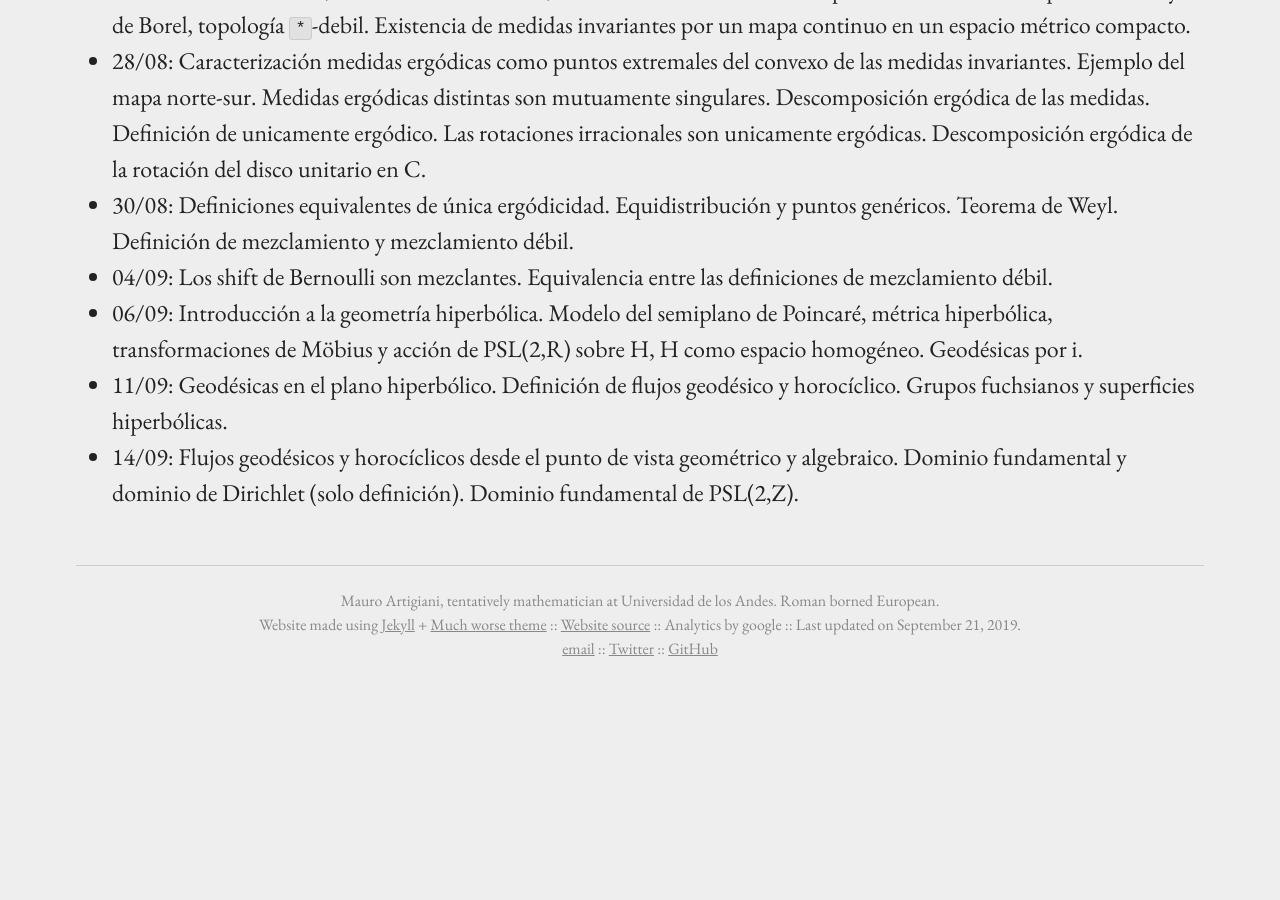
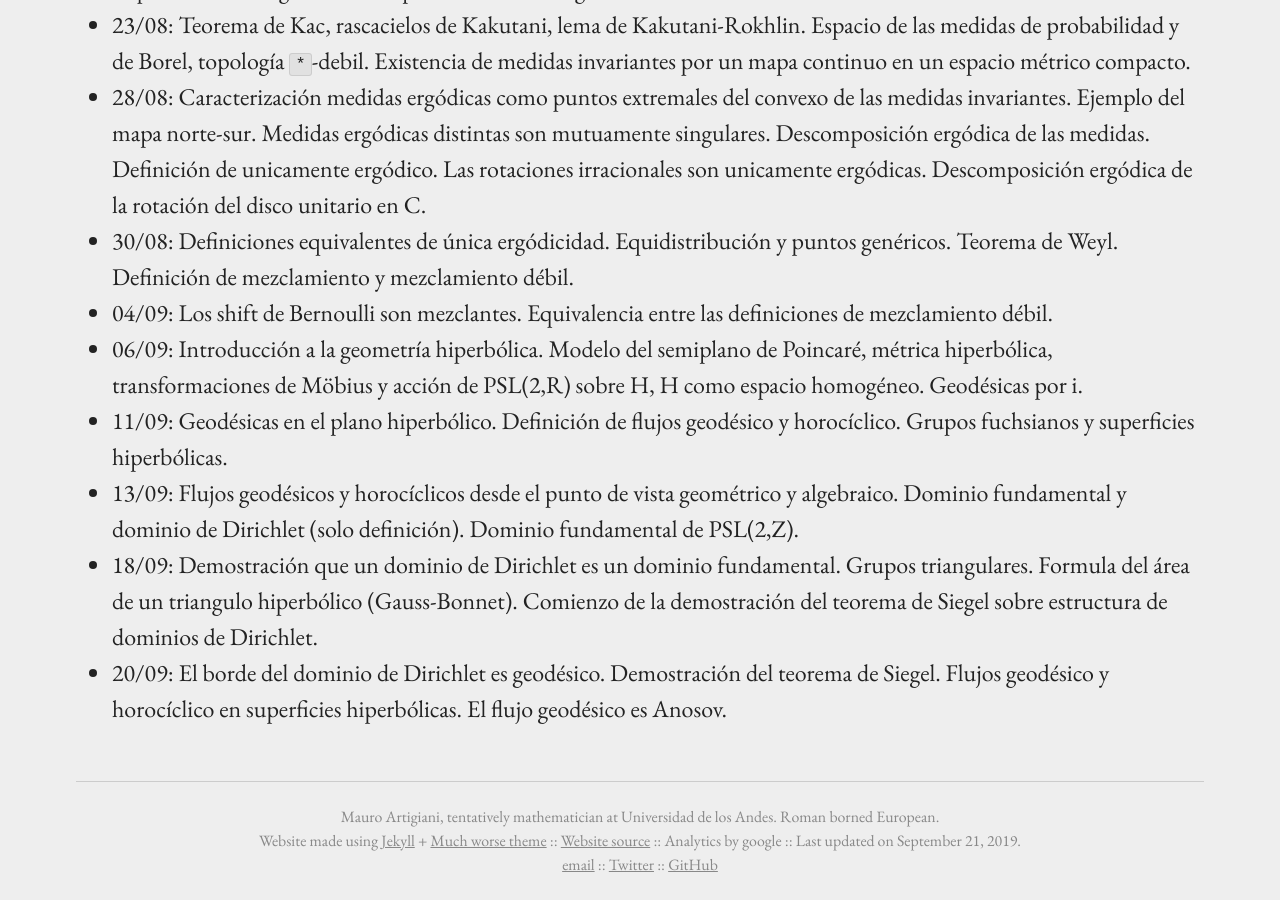
Before and after one commit to m-artigiani/m-artigiani.github.io, a Jekyll site: the page built from _pages/te20192.md, in a window 1280 px wide and 900 px high, scrolled down 2368 px. Built offline with Jekyll 4.4.1, drawn with Linux system fonts in a browser that asks for light colours; before the commit the page ends 3052 px from its top, so only the background shows below that.

Commit message:
Diary + HW

```diff
--- a/_pages/te20192.md
+++ b/_pages/te20192.md
@@ -53,4 +54,6 @@ _Image courtesy of Wikimedia._
 + 04/09: Los shift de Bernoulli son mezclantes. Equivalencia entre las definiciones de mezclamiento débil.
 + 06/09: Introducción a la geometría hiperbólica. Modelo del semiplano de Poincaré, métrica hiperbólica, transformaciones de Möbius y acción de PSL(2,R) sobre H, H como espacio homogéneo. Geodésicas por i.
 + 11/09: Geodésicas en el plano hiperbólico. Definición de flujos geodésico y horocíclico. Grupos fuchsianos y superficies hiperbólicas.
-+ 14/09: Flujos geodésicos y horocíclicos desde el punto de vista geométrico y algebraico. Dominio fundamental y dominio de Dirichlet (solo definición). Dominio fundamental de PSL(2,Z).
++ 13/09: Flujos geodésicos y horocíclicos desde el punto de vista geométrico y algebraico. Dominio fundamental y dominio de Dirichlet (solo definición). Dominio fundamental de PSL(2,Z).
++ 18/09: Demostración que un dominio de Dirichlet es un dominio fundamental. Grupos triangulares. Formula del área de un triangulo hiperbólico (Gauss-Bonnet). Comienzo de la demostración del teorema de Siegel sobre estructura de dominios de Dirichlet.
++ 20/09: El borde del dominio de Dirichlet es geodésico. Demostración del teorema de Siegel. Flujos geodésico y horocíclico en superficies hiperbólicas. El flujo geodésico es Anosov.
```
Also changed, not shown: other parts of _pages/te20192.md (+1 -0 lines), 1 other file.
